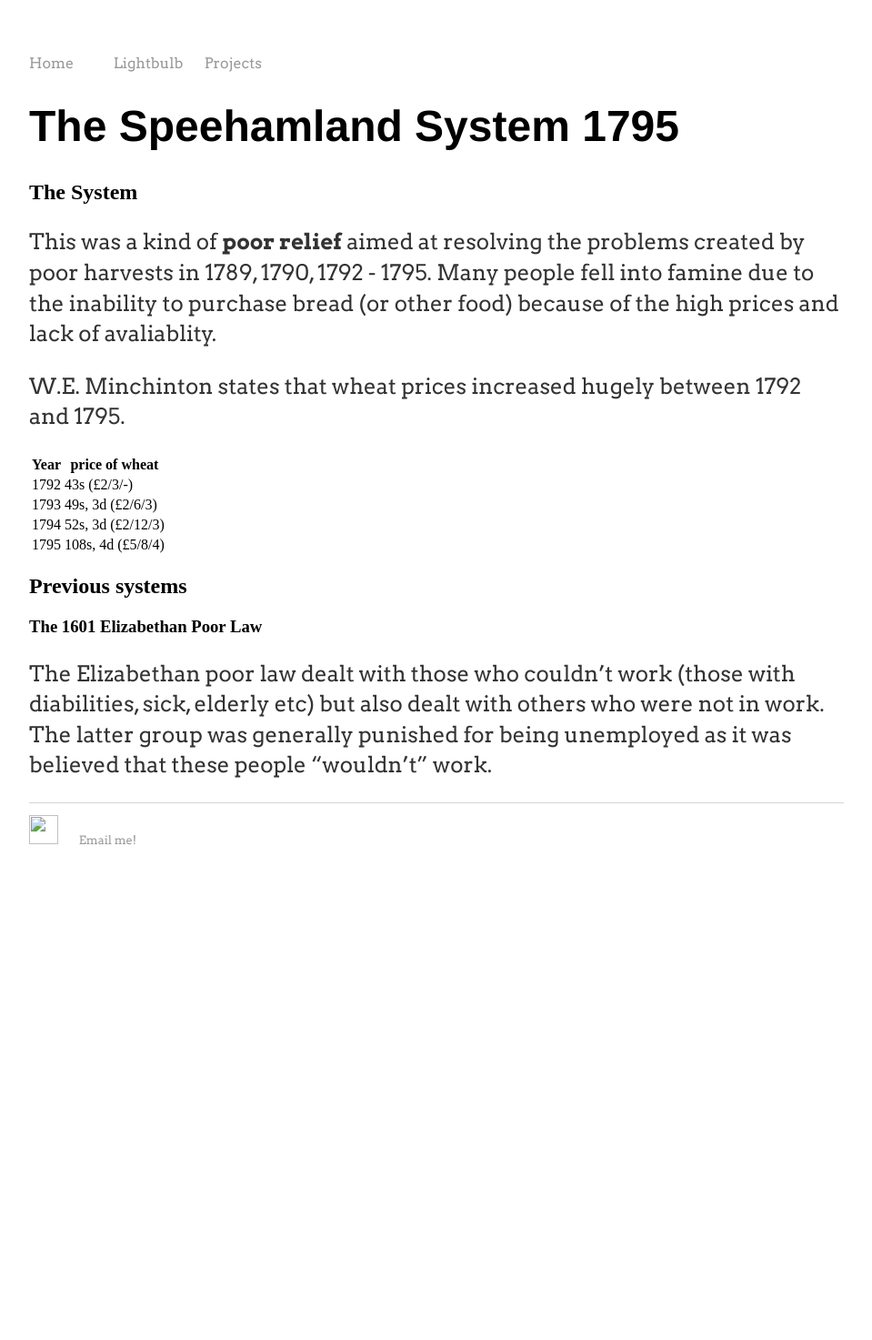
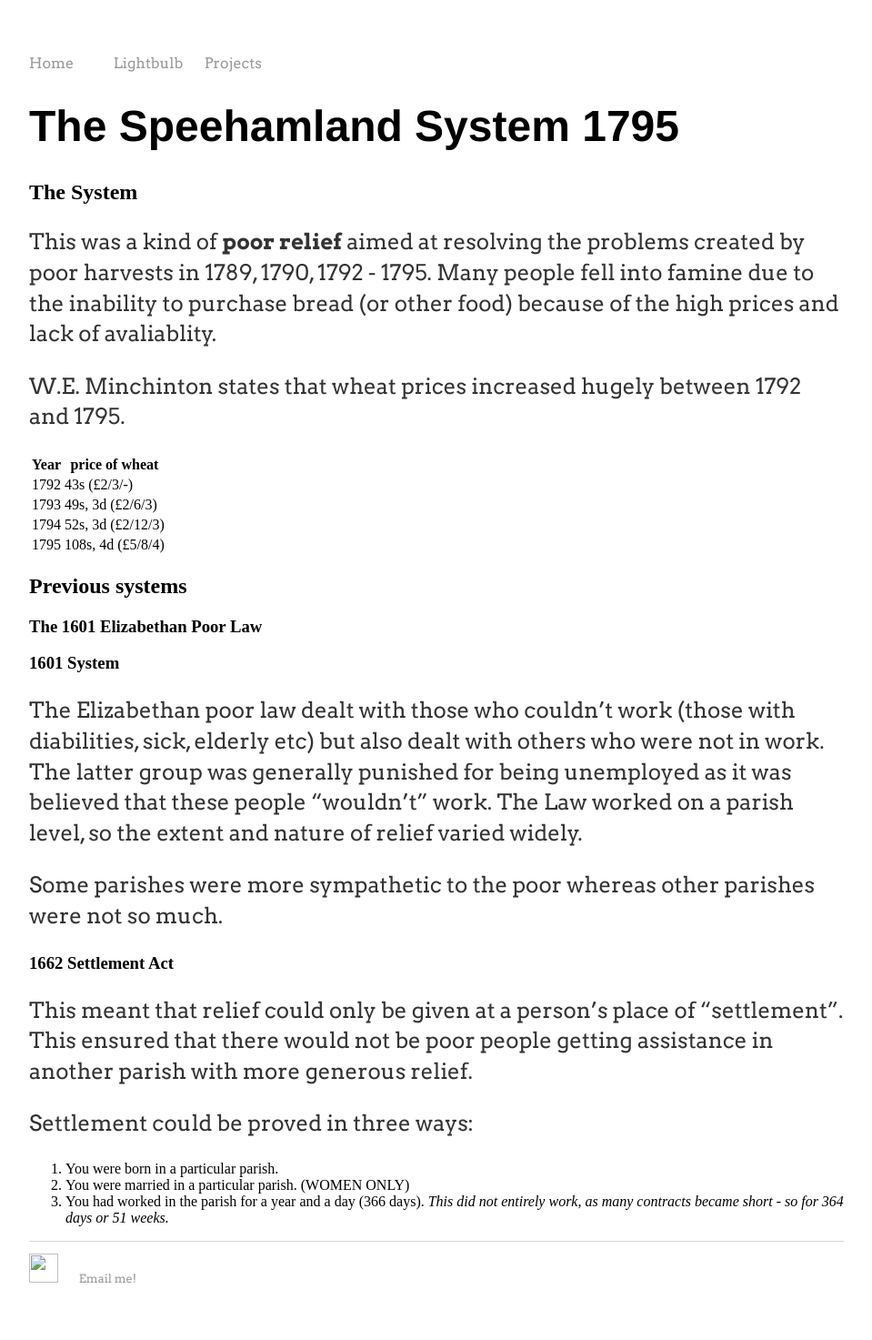
Before and after one commit to Cranberryrobot/cranberryrobot.github.io, a Jekyll site: the page built from lb/speehamland-system.md, in a window 1280 px wide. Shown: the whole page at 91% size, without its empty margins (160-1119 px from the left). Built offline with Jekyll 4.4.1, drawn with Linux system fonts in a browser that asks for light colours; our own code applies the rules of GitHub Pages for plain Markdown files; before the commit the page ends 991 px from its top, so only the background shows below that.

Commit message:
Saved speehamland-system.md with Dillinger.io

```diff
--- a/lb/speehamland-system.md
+++ b/lb/speehamland-system.md
@@ -16,4 +16,17 @@ W.E. Minchinton states that wheat prices increased hugely between 1792 and 1795.
 
 ### The 1601 Elizabethan Poor Law
 
-The Elizabethan poor law dealt with those who couldn't work (those with diabilities, sick, elderly etc) but also dealt with others who were not in work. The latter group was generally punished for being unemployed as it was believed that these people "wouldn't" work.
+### 1601 System
+The Elizabethan poor law dealt with those who couldn't work (those with diabilities, sick, elderly etc) but also dealt with others who were not in work. The latter group was generally punished for being unemployed as it was believed that these people "wouldn't" work. The Law worked on a parish level, so the extent and nature of relief varied widely.
+
+Some parishes were more sympathetic to the poor whereas other parishes were not so much.
+
+### 1662 Settlement Act
+
+This meant that relief could only be given at a person's place of "settlement". This ensured that there would not be poor people getting assistance in another parish with more generous relief.
+
+Settlement could be proved in three ways:
+1. You were born in a particular parish.
+2. You were married in a particular parish. (WOMEN ONLY)
+3. You had worked in the parish for a year and a day (366 days).
+    _This did not entirely work, as many contracts became short - so for 364 days or 51 weeks._
```
